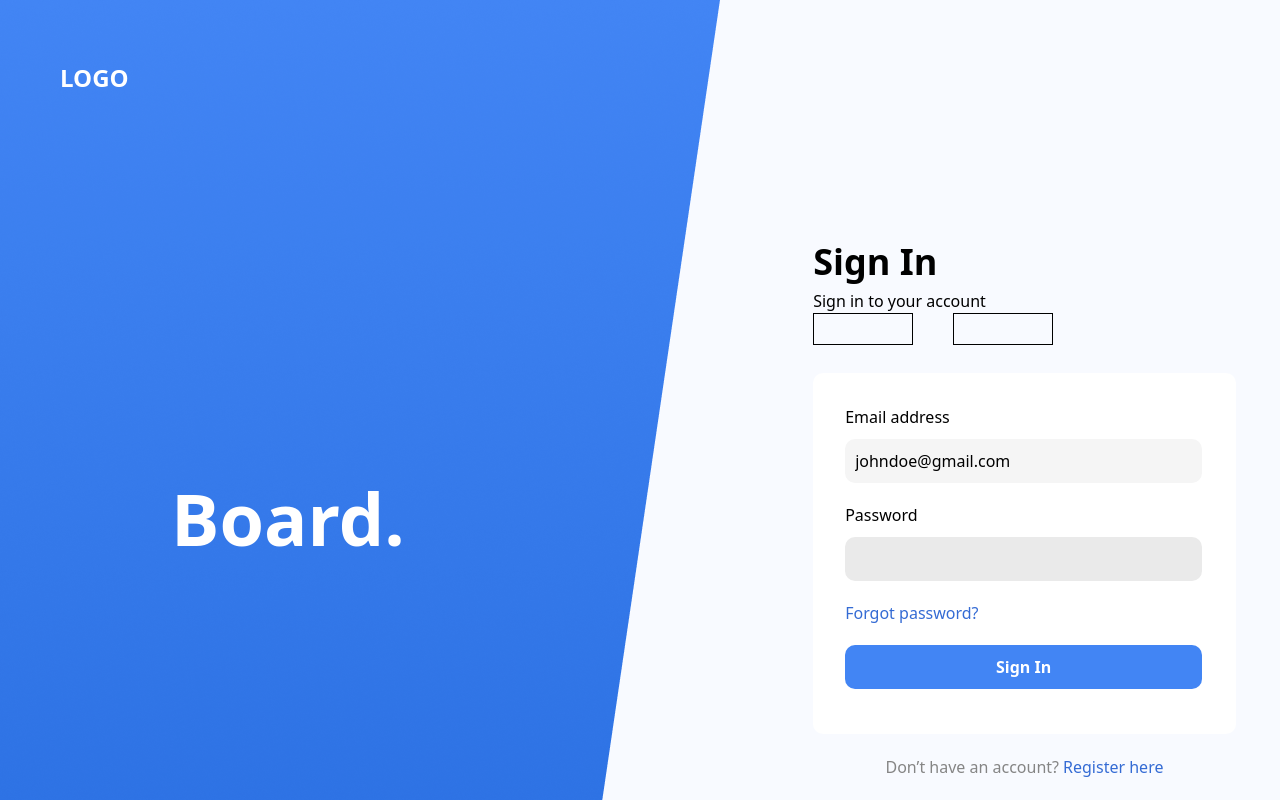
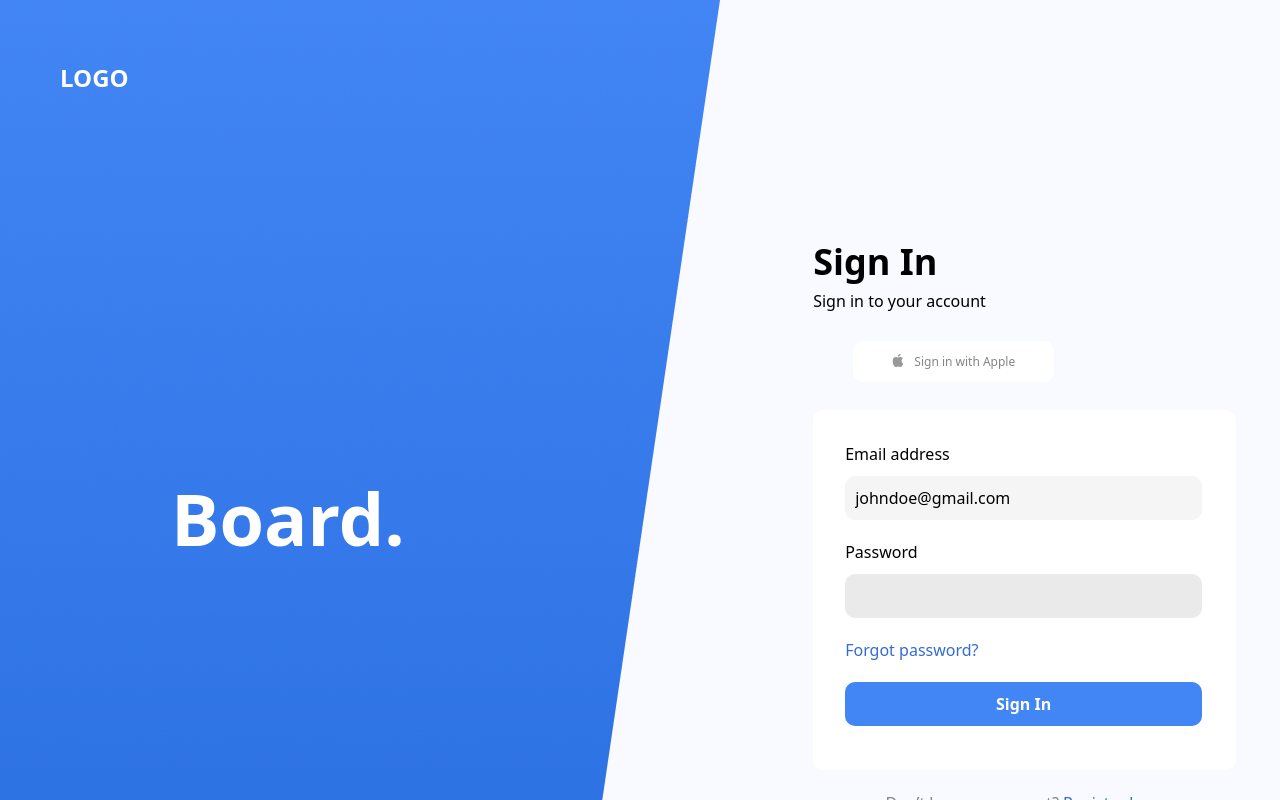
Before and after one commit to Sapnajha19/Assignment, a React (Create React App) app: page / in a window 1280 px wide. Shown: the top 800 px of the page. Built offline with nearby package versions, Linux system fonts and the light colour scheme; no server answers.

Commit message:
Added google sign in integration

```diff
--- a/src/pages/SignUp.js
+++ b/src/pages/SignUp.js
@@ -1,11 +1,37 @@
-import React from 'react'
+import React, { useState } from 'react'
 import LeftImg from "../assets/LeftSide.png"
 import { BsGithub } from 'react-icons/bs'
 import { AiFillTwitterCircle } from 'react-icons/ai'
 import { AiFillLinkedin } from 'react-icons/ai'
 import { BiLogoDiscord } from 'react-icons/bi'
+import { GoogleLogin } from "@react-oauth/google";
+import { GoogleOAuthProvider } from '@react-oauth/google';
+import { useNavigate } from 'react-router-dom';
+import Apple from "../assets/apple1.svg";
+
 export default function SignUp() {
+    const [email, setEmail] = useState("");
+    const [password, setPassword] = useState("");
+    const handleEmailChange=(event)=>{
+        setEmail(event.target.value)
+    }
+    const handlePasswordChange=(event)=>{
+        setEmail(event.target.value)
+    }
+    const navigate = useNavigate()
+    const handleSuccess = (credentialResponse) => {
+        // setIsLoginSuccessful(true);
+        console.log("login successful");
+        navigate("/dashboard");
+    };
+
+    const handleFailure = () => {
+        console.log("login failed")
+        // setLoginFailed(true);
+    };
+    const CLIENT_ID = process.env.REACT_APP_ASSIGNMENT_CLIENT_ID
     return (
+        <GoogleOAuthProvider clientId={CLIENT_ID}>
             <div className='w-full h-full flex flex-row bg-[#F8FAFF]'>
                 <div className='relative flex'>
                     <p className='absolute top-0 left-0 text-[#ffffff] font-Poppins text-[24px] font-bold mt-[60px] ml-[60px]'>LOGO</p>
@@ -23,19 +49,33 @@ export default function SignUp() {
                 <div className='flex flex-col absolute top-[235.32px] left-[813.18px]'>
                     <p className='text-[#000000] font-bold text-[36px] font-Montserrat'>Sign In</p>
                     <p className='text-[#000000] font-Lato text-[16px] font-normal'>Sign in to your account</p>
-                <div className='flex flex-row gap-10'>
-                    <div className='border border-black w-[100px] h-[32px]'></div>
-                    <div className='border border-black w-[100px] h-[32px]'></div>
+                    <div className='flex flex-row gap-10 mt-[28px]'>
+                        <div className='' >
+                            <GoogleLogin
+                                theme="filled_blue"
+                                size="large"
+                                onSuccess={handleSuccess}
+                                onError={handleFailure}
+                            />
+                        </div>
+
+                            <div className="w-[200.60px] h-[40.93px] bg-white rounded-[10px] flex items-center justify-center">
+                                <div className="flex flex-row gap-[10px]" >
+                                    <img src={Apple} alt="apple" className='w-[12.624px] h-[15.369px]'/>
+                                    <p className='font-Montserrat text-[12px] font-normal text-[#858585]'>Sign in with Apple</p>
+                                </div>
+                            </div>
+
                     </div>
                     <div className='w-[422.64px] h-[360.8px] bg-[#ffffff] rounded-[10px] mt-[27.44px]'>
                         <div className='flex flex-col gap-[20px] mt-[32px] ml-[32px]'>
                             <div className='flex flex-col gap-[10px]'>
                                 <label className='text-[#000000] text-[16px] font-Lato font-normal'>Email address</label>
-                            <input value="johndoe@gmail.com" className='w-[356.77px] outline-none placeholder-[#000000] bg-[#F5F5F5] p-[10px] rounded-[10px] text-[16px] font-Lato font-normal' />
+                                <input value="johndoe@gmail.com" onChange={handleEmailChange} className='w-[356.77px] outline-none placeholder-[#000000] bg-[#F5F5F5] p-[10px] rounded-[10px] text-[16px] font-Lato font-normal' />
                             </div>
                             <div className='flex flex-col gap-[10px]'>
                                 <label className='text-[#000000] text-[16px] font-Lato font-normal'>Password</label>
-                            <input type="password" className='w-[356.77px] outline-none placeholder-[#000000] bg-[#EAEAEA] p-[10px] rounded-[10px] text-[16px] font-Lato font-normal' />
+                                <input type="password" onChange={handlePasswordChange} className='w-[356.77px] outline-none placeholder-[#000000] bg-[#EAEAEA] p-[10px] rounded-[10px] text-[16px] font-Lato font-normal' />
                             </div>
                             <p className='text-[#346BD4] text-[16px] font-Lato font-normal'>Forgot password?</p>
                             <button className='bg-[#4285F4] w-[356.77px] text-[#ffffff] p-[10px] rounded-[10px] font-Montserrat font-bold text-[16px]'>Sign In</button>
@@ -46,7 +86,7 @@ export default function SignUp() {
                         <p className='text-[#346BD4] font-Lato text-[16px] font-normal'>Register here</p>
                     </div>
                 </div>
-
             </div>
+        </GoogleOAuthProvider>
     )
 }
```
Lines whose indentation alone changed are shown as unchanged.
